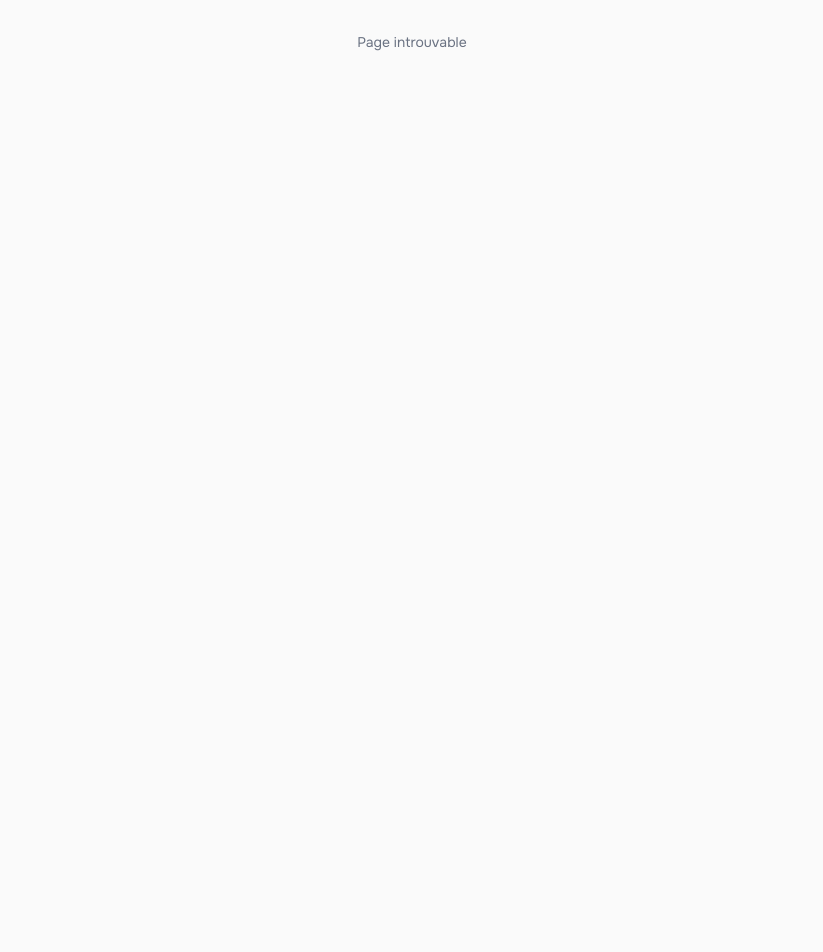
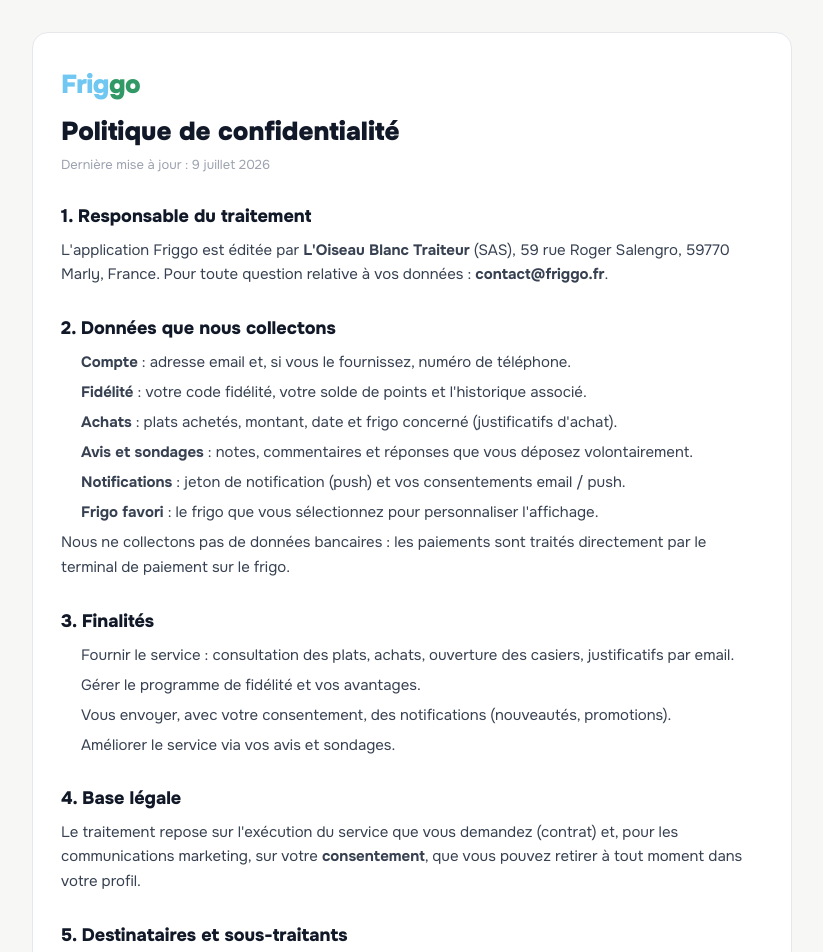
Before and after one commit to NolanMartinez/oiseau-blanc-app, a React (Vite) app in the folder client/: page /confidentialite in a window 1280 px wide. Shown: the top 952 px of the page, without its empty margins (228-1051 px from the left). Before the commit the page ends 800 px from the top, so only its background shows below. Built offline with nearby package versions, Linux system fonts and the light colour scheme; no server answers.

Commit message:
feat(legal): page politique de confidentialité publique (/confidentialite) pour les stores

```diff
--- a/client/src/App.tsx
+++ b/client/src/App.tsx
@@ -34,6 +34,7 @@ import { AvisPage } from './pages/app/AvisPage';
 import { SondagesPage } from './pages/app/SondagesPage';
 import { FidelitePage } from './pages/app/FidelitePage';
 import { ProfilPage } from './pages/app/ProfilPage';
+import { ConfidentialitePage } from './pages/ConfidentialitePage';
 
 function LivreurPrivateRoute({ children }: { children: React.ReactNode }) {
   const { admin, loading } = useAuth();
@@ -51,6 +52,9 @@ function App() {
         <Routes>
           {/* ── App utilisateur ────────────────────────────────────── */}
           <Route path="/app/login" element={<LoginPage />} />
+          {/* Politique de confidentialité — publique (URL requise par les stores) */}
+          <Route path="/confidentialite" element={<ConfidentialitePage />} />
+          <Route path="/privacy" element={<Navigate to="/confidentialite" replace />} />
           <Route path="/app/onboarding" element={<UserPrivateRoute><OnboardingPage /></UserPrivateRoute>} />
           <Route path="/app" element={<Navigate to="/app/mon-frigo" replace />} />
           <Route path="/app/mon-frigo" element={<UserPrivateRoute><MonFrigoPage /></UserPrivateRoute>} />
--- /dev/null
+++ b/client/src/pages/ConfidentialitePage.tsx
@@ -0,0 +1,82 @@
+// Politique de confidentialité — page publique (URL requise par l'App Store et le
+// Play Store). Accessible sans compte : https://app.friggo.fr/confidentialite
+export function ConfidentialitePage() {
+  const maj = '9 juillet 2026';
+  const H = ({ children }: { children: React.ReactNode }) => (
+    <h2 style={{ fontSize: 18, fontWeight: 800, color: '#111827', margin: '28px 0 8px' }}>{children}</h2>
+  );
+  const P = ({ children }: { children: React.ReactNode }) => (
+    <p style={{ fontSize: 15, lineHeight: 1.65, color: '#374151', margin: '0 0 10px' }}>{children}</p>
+  );
+  const Li = ({ children }: { children: React.ReactNode }) => (
+    <li style={{ fontSize: 15, lineHeight: 1.6, color: '#374151', marginBottom: 6 }}>{children}</li>
+  );
+
+  return (
+    <div style={{ minHeight: '100vh', background: '#f7f7f5', padding: '32px 20px' }}>
+      <div style={{ maxWidth: 760, margin: '0 auto', background: '#fff', border: '1px solid #e5e7eb', borderRadius: 16, padding: '32px 28px' }}>
+        <div style={{ fontSize: 26, fontWeight: 900, letterSpacing: '-0.02em', marginBottom: 4 }}>
+          <span style={{ color: '#70C8F2' }}>Frig</span><span style={{ color: '#319966' }}>go</span>
+        </div>
+        <h1 style={{ fontSize: 26, fontWeight: 900, color: '#111827', margin: '8px 0 4px' }}>Politique de confidentialité</h1>
+        <p style={{ fontSize: 13, color: '#9ca3af', margin: 0 }}>Dernière mise à jour : {maj}</p>
+
+        <H>1. Responsable du traitement</H>
+        <P>
+          L'application Friggo est éditée par <strong>L'Oiseau Blanc Traiteur</strong> (SAS), 59 rue Roger Salengro,
+          59770 Marly, France. Pour toute question relative à vos données : <strong>contact@friggo.fr</strong>.
+        </P>
+
+        <H>2. Données que nous collectons</H>
+        <ul style={{ paddingLeft: 20, margin: 0 }}>
+          <Li><strong>Compte</strong> : adresse email et, si vous le fournissez, numéro de téléphone.</Li>
+          <Li><strong>Fidélité</strong> : votre code fidélité, votre solde de points et l'historique associé.</Li>
+          <Li><strong>Achats</strong> : plats achetés, montant, date et frigo concerné (justificatifs d'achat).</Li>
+          <Li><strong>Avis et sondages</strong> : notes, commentaires et réponses que vous déposez volontairement.</Li>
+          <Li><strong>Notifications</strong> : jeton de notification (push) et vos consentements email / push.</Li>
+          <Li><strong>Frigo favori</strong> : le frigo que vous sélectionnez pour personnaliser l'affichage.</Li>
+        </ul>
+        <P>Nous ne collectons pas de données bancaires : les paiements sont traités directement par le terminal de paiement sur le frigo.</P>
+
+        <H>3. Finalités</H>
+        <ul style={{ paddingLeft: 20, margin: 0 }}>
+          <Li>Fournir le service : consultation des plats, achats, ouverture des casiers, justificatifs par email.</Li>
+          <Li>Gérer le programme de fidélité et vos avantages.</Li>
+          <Li>Vous envoyer, avec votre consentement, des notifications (nouveautés, promotions).</Li>
+          <Li>Améliorer le service via vos avis et sondages.</Li>
+        </ul>
+
+        <H>4. Base légale</H>
+        <P>Le traitement repose sur l'exécution du service que vous demandez (contrat) et, pour les communications marketing, sur votre <strong>consentement</strong>, que vous pouvez retirer à tout moment dans votre profil.</P>
+
+        <H>5. Destinataires et sous-traitants</H>
+        <P>
+          Vos données sont hébergées chez <strong>OVHcloud</strong> (France). Les emails sont acheminés via le service de messagerie
+          d'OVHcloud. Les notifications push transitent par le service de messagerie du navigateur/appareil.
+          Nous <strong>ne vendons ni ne louons</strong> vos données à des tiers.
+        </P>
+
+        <H>6. Durée de conservation</H>
+        <P>Vos données sont conservées tant que votre compte est actif. Vous pouvez supprimer votre compte à tout moment ; vos données personnelles sont alors effacées.</P>
+
+        <H>7. Vos droits</H>
+        <P>
+          Conformément au RGPD, vous disposez d'un droit d'accès, de rectification, d'effacement, de portabilité et
+          d'opposition. Depuis l'application (rubrique <em>Profil</em>), vous pouvez <strong>exporter vos données</strong> et
+          <strong> supprimer votre compte</strong>. Pour toute demande : <strong>contact@friggo.fr</strong>. Vous pouvez également
+          introduire une réclamation auprès de la CNIL (www.cnil.fr).
+        </P>
+
+        <H>8. Sécurité</H>
+        <P>Les échanges sont chiffrés (HTTPS), les mots de passe sont hachés et l'accès à l'administration est protégé. Les secrets ne sont jamais exposés côté application.</P>
+
+        <H>9. Modifications</H>
+        <P>Cette politique peut être mise à jour. La date de dernière mise à jour figure en haut de cette page.</P>
+
+        <p style={{ fontSize: 13, color: '#9ca3af', marginTop: 28, borderTop: '1px solid #eee', paddingTop: 14 }}>
+          L'Oiseau Blanc Traiteur — Friggo · contact@friggo.fr
+        </p>
+      </div>
+    </div>
+  );
+}
```
